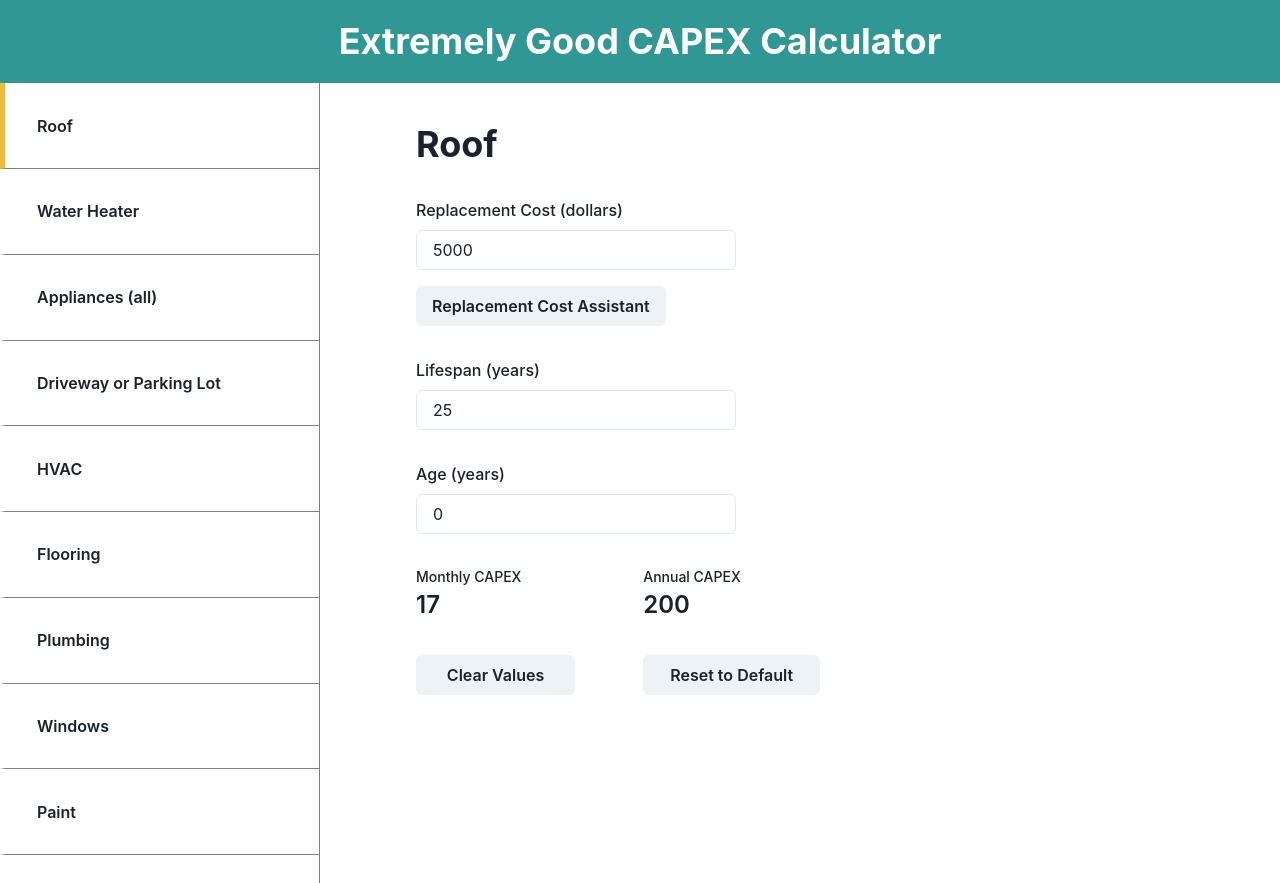
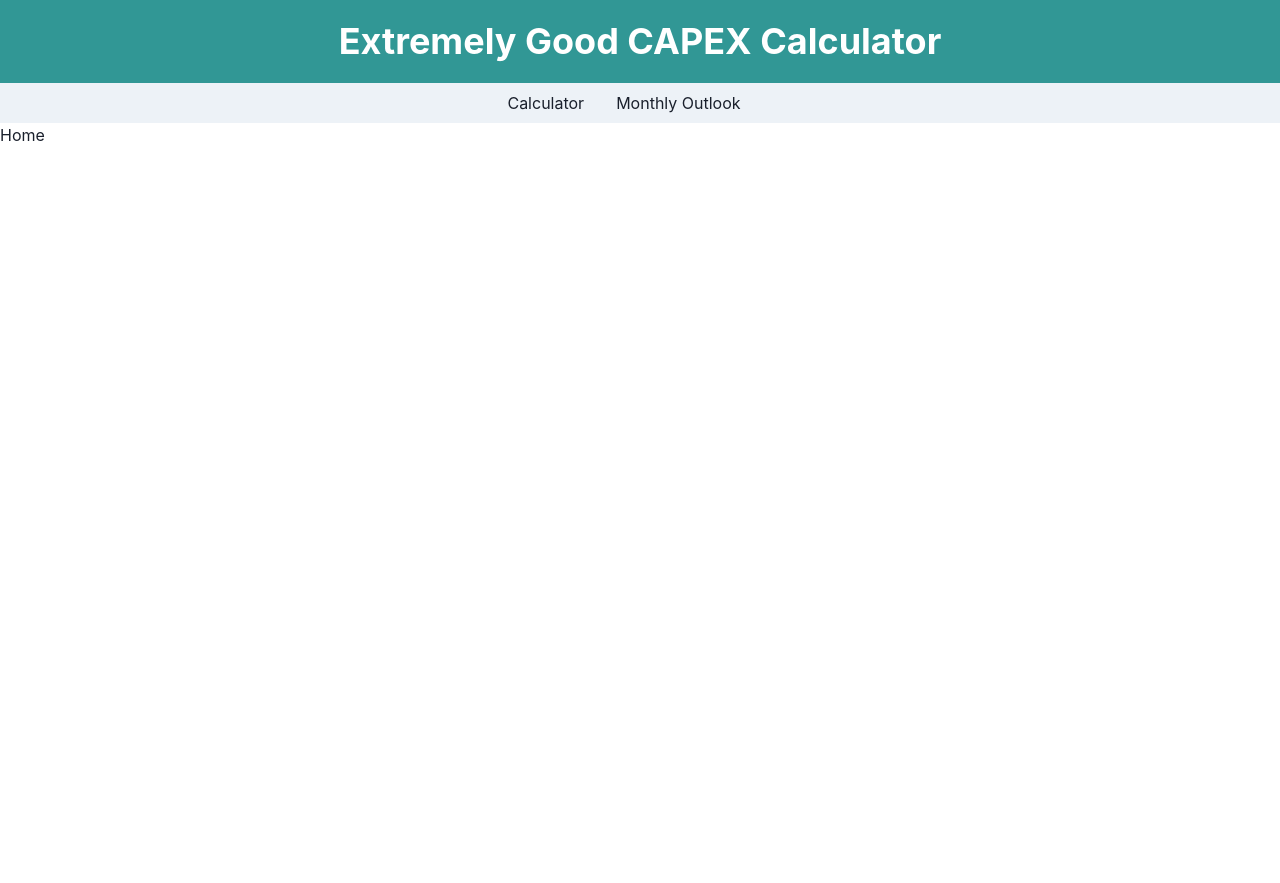
Before and after one commit to jmilani224/capex, a React (Create React App) app: page / in a window 1280 px wide. After the commit the page ends 800 px from the top, so only its background shows below. Built offline with nearby package versions, Linux system fonts and the light colour scheme.

Commit message:
added routing

```diff
--- a/src/App.js
+++ b/src/App.js
@@ -8,12 +8,11 @@ import {
   Box
 } from '@chakra-ui/react';
 import { ColorModeSwitcher } from './ColorModeSwitcher';
-import Header from './components/header'
-import SideBar from './components/sideBar';
-import Main from './components/main'
+import Header from './components/header/header'
+import RouteSwitch from './components/routing/routeSwitch'
+import Calculator from './components/routing/routes/calculator'
 
 import { capitalExpenseList } from './data'
-
 
 function App() {
 
@@ -23,6 +22,14 @@ function App() {
     loading: true,
     user: []
   })
+
+  const CalculatorRoute =
+(<Calculator
+  data={data.user}
+  setFocusedExpense={setFocusedExpense}
+  focusedExpense={focusedExpense}
+  setData={setData}
+  />)
 
 useEffect(() => {
     setData({
@@ -48,22 +55,11 @@ useEffect(() => {
   return (
     <ChakraProvider theme={theme}>
           <Header />
-          <Grid
-          templateColumns="1fr 3fr"
-          >
-            <SideBar
-            data={data.user}
-            setFocusedExpense={setFocusedExpense}
-            focusedExpense={focusedExpense}
-            />
 
-            <Main
-            focusedExpense={focusedExpense}
-            data={data.user}
-            setData={setData}
-            />
+          <RouteSwitch
+          CalculatorRoute={CalculatorRoute}
+          />
 
-          </Grid>
     </ChakraProvider>
   );
 }
--- a/src/components/header.js
+++ b/src/components/header/header.js
@@ -1,5 +1,6 @@
 import React from 'react'
 import { Box, Heading } from '@chakra-ui/react'
+import Nav from './nav'
 
 const Header = () => {
     return (
@@ -14,6 +15,7 @@ const Header = () => {
             >
                 Extremely Good CAPEX Calculator
             </Heading>
+            <Nav />
         </Box>
     )
 }
--- /dev/null
+++ b/src/components/header/nav.js
@@ -0,0 +1,31 @@
+import React from 'react'
+import { Flex, Text } from '@chakra-ui/react'
+import { NavLink } from 'react-router-dom'
+
+const Nav = () => {
+
+    const navArr = [
+        {name: "Calculator", href: "calculator"},
+        {name: "Monthly Outlook", href: "outlook"},
+    ]
+    return (
+        <Flex
+        backgroundColor="gray.100"
+        py={2}
+        justifyContent="center"
+        >
+            {navArr.map(i => (
+                <NavLink to={i.href}>
+                    <Text
+                    pr={8}
+                    cursor="pointer"
+                    >
+                        {i.name}
+                    </Text>
+                </NavLink>
+            ))}
+        </Flex>
+    )
+}
+
+export default Nav
--- a/src/components/replacementOptions.js
+++ b/src/components/replacementOptions.js
@@ -119,7 +119,7 @@ const ReplacementOptionsDrawer = ({ filteredData, formInputs, setFormInputs }) =
                   onClose()
                   setFormInputs({
                     ...formInputs,
-                    replacementCost:totalCost
+                    replacementCost: totalCost
                   })
                   toast({
                     title: "Replacement Cost Updated",
--- /dev/null
+++ b/src/components/routing/routeSwitch.js
@@ -0,0 +1,28 @@
+import React from 'react'
+import {
+    Switch,
+    Route
+  } from "react-router-dom";
+
+const RouteSwitch = ({ CalculatorRoute, Outlook }) => {
+    console.log(CalculatorRoute)
+    return (
+        <>
+            <Switch>
+        <Route path="/outlook">
+            <div>Outlook</div>
+        </Route>
+
+        <Route path="/calculator">
+          {CalculatorRoute}
+        </Route>
+
+        <Route path="/">
+            <div>Home</div>
+        </Route>
+      </Switch>
+        </>
+    )
+}
+
+export default RouteSwitch
--- /dev/null
+++ b/src/components/routing/routes/calculator.js
@@ -0,0 +1,27 @@
+import React from 'react'
+import { Grid } from '@chakra-ui/react'
+import SideBar from '../../sideBar'
+import Main from '../../main'
+
+const Calculator = ({ data, setData, setFocusedExpense, focusedExpense}) => {
+    return (
+        <Grid
+          templateColumns="1fr 3fr"
+          >
+            <SideBar
+            data={data}
+            setFocusedExpense={setFocusedExpense}
+            focusedExpense={focusedExpense}
+            />
+
+            <Main
+            focusedExpense={focusedExpense}
+            data={data}
+            setData={setData}
+            />
+
+          </Grid>
+    )
+}
+
+export default Calculator
--- a/src/components/sideBar.js
+++ b/src/components/sideBar.js
@@ -6,7 +6,8 @@ const SideBar = ({ data, focusedExpense, setFocusedExpense }) => {
         <Box
         w="100%"
         h="100vh"
-        borderRight="1px solid gray"
+        borderRight="1px solid"
+        borderColor="gray.100"
         overflow="scroll"
         >
             {data.map(i => (
@@ -25,16 +26,14 @@ const SideBarItem = ({ data, focusedExpense, setFocusedExpense }) => {
 
     return (
         <Box
-        borderBottom="1px solid gray"
-        py="1.9rem"
+        py="0.8rem"
         pl="2rem"
         onClick={() => setFocusedExpense(data.name)}
         cursor="pointer"
-        borderLeft={"5px solid white"}
-        borderLeftColor={focusedExpense === data.name && "#eabc43"}
+        backgroundColor={focusedExpense === data.name && "gray.100"}
         >
             <Text
-            fontWeight="600"
+            fontWeight="400"
             >{data.name}</Text>
         </Box>
     )
--- a/src/index.js
+++ b/src/index.js
@@ -4,11 +4,14 @@ import ReactDOM from 'react-dom';
 import App from './App';
 import reportWebVitals from './reportWebVitals';
 import * as serviceWorker from './serviceWorker';
+import { BrowserRouter as Router } from "react-router-dom";
 
 ReactDOM.render(
   <StrictMode>
     <ColorModeScript />
+  <Router>
     <App />
+  </Router>
   </StrictMode>,
   document.getElementById('root')
 );
```
Also changed, not shown: 2 other files (tests, documents, lock files or other folders).
